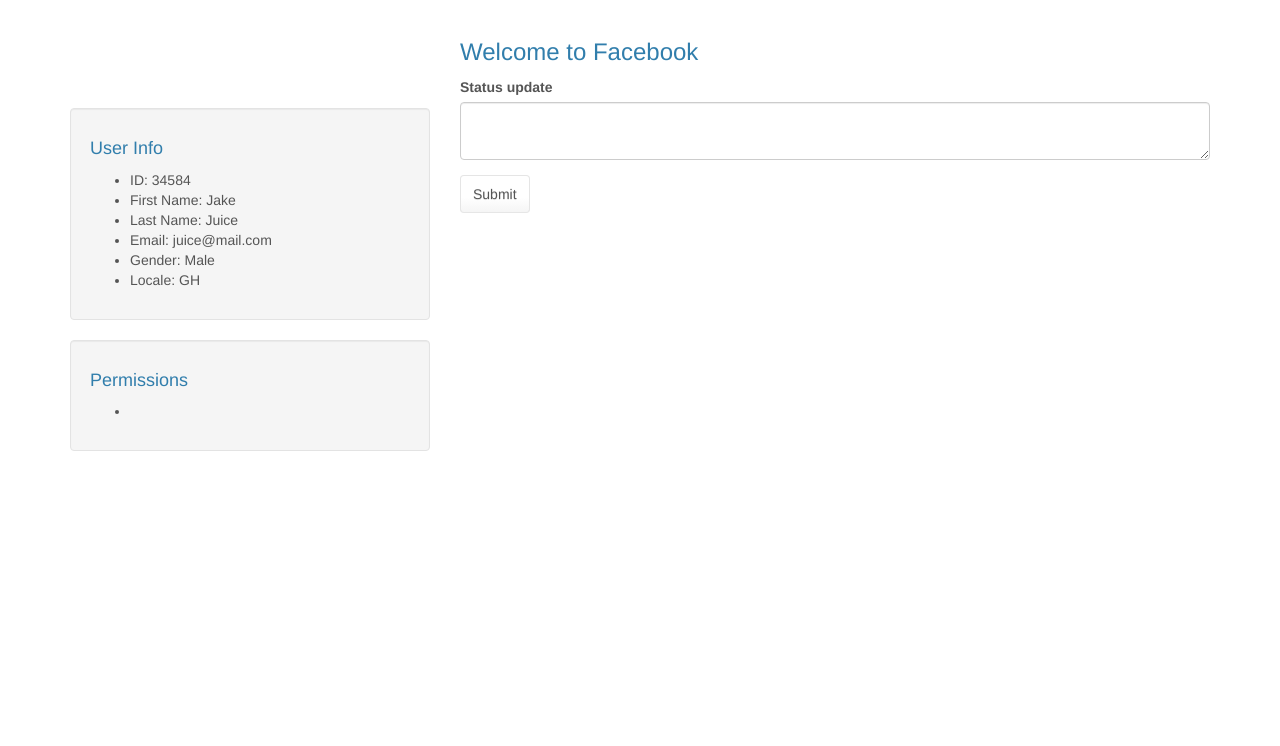
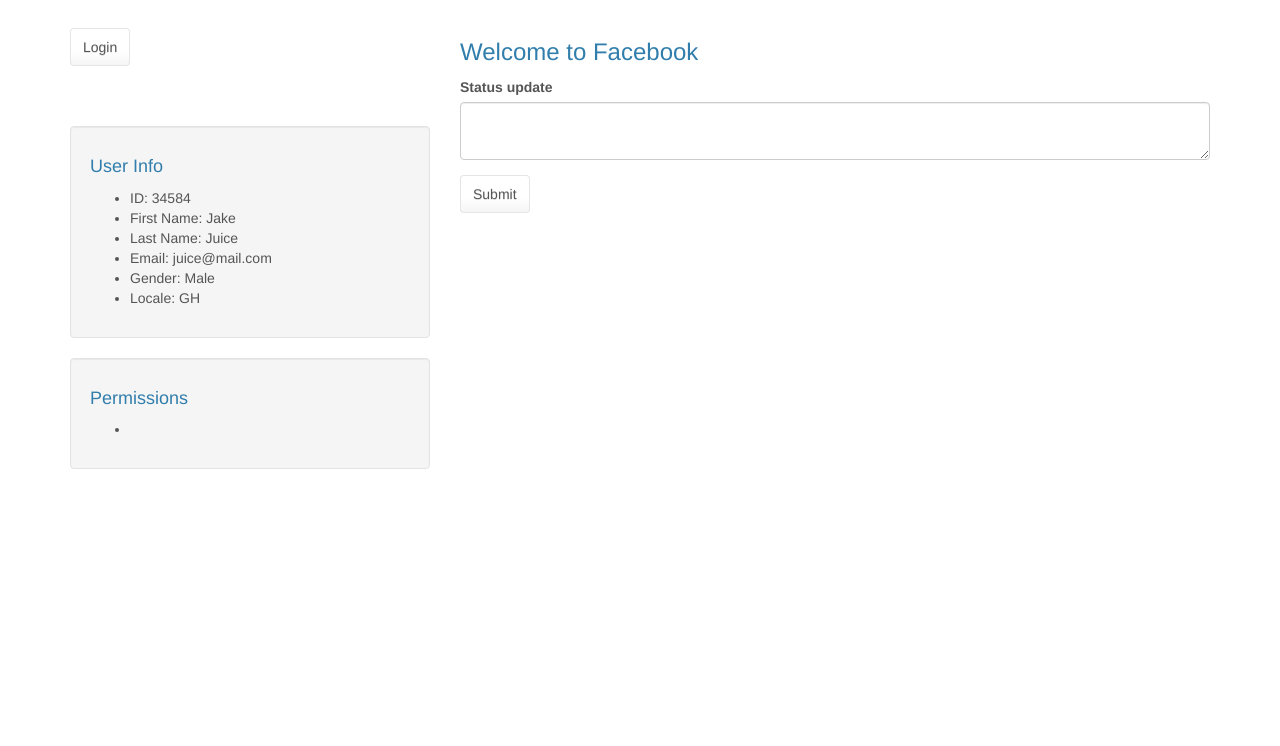
Before and after one commit to eyo-omat/eyoGist, a website: page app/index.html at #!/facebook in a window 1280 px wide. Shown: the part 54-800 px from the top of the page. Drawn offline with nearby package versions, Linux system fonts and the light colour scheme.

Commit message:
toggle login and logout button

```diff
--- a/app/facebook/facebook.html
+++ b/app/facebook/facebook.html
@@ -1,7 +1,7 @@
 <div class="row">
             <div class="col-md-4">
             <h4>{{welcomeMsg}}</h4>
-                <button type="button" class="btn btn-default" ng-click="logIn()" ng-show="isLoggedIn" >Login</button>
+                <button type="button" class="btn btn-default" ng-click="logIn()" ng-hide="isLoggedIn" >Login</button>
                 <br />
                 <br />
                 <button type="button" class="btn btn-default" ng-click="logIn()" ng-show="isLoggedIn" >Logout</button>
```
